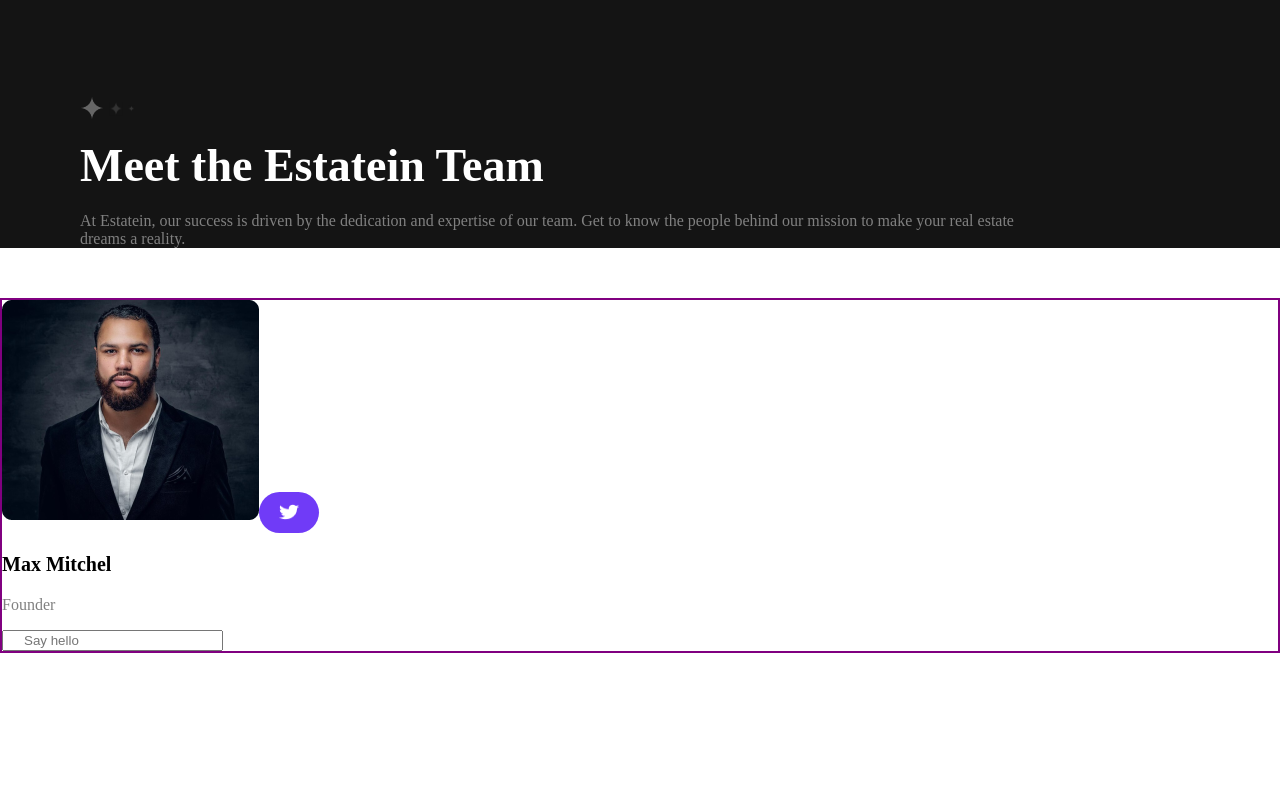
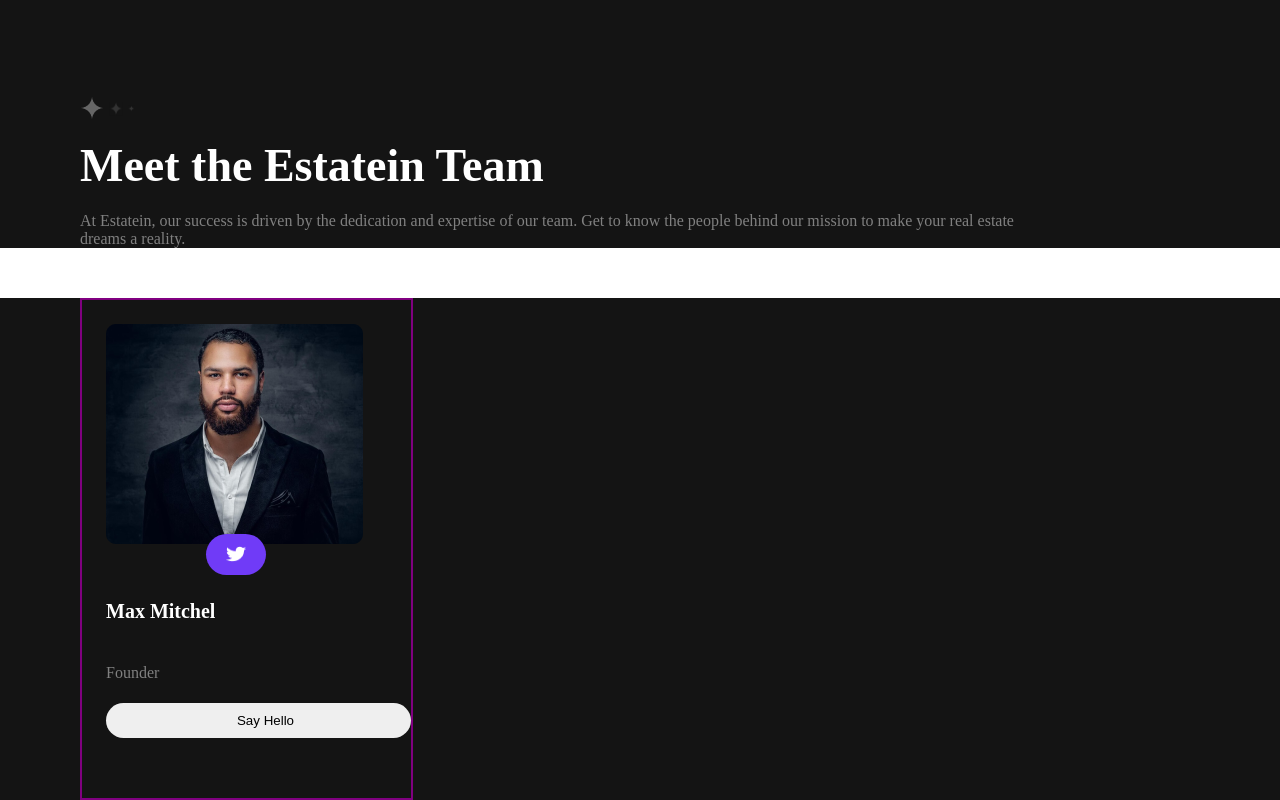
Before and after one commit to DeVTeJ10/Home-ly, a React (Vite) app: page /about-us in a window 1280 px wide. Shown: the part 2734-3534 px from the top of the page. Before the commit the page ends 3387 px from the top, so only its background shows below. Built offline with nearby package versions, Linux system fonts and the light colour scheme.

Commit message:
delegates profile creation

```diff
--- a/src/pages/aboutUs/aboutUs.css
+++ b/src/pages/aboutUs/aboutUs.css
@@ -204,19 +204,34 @@
     background-color: #703bf7;
     border-radius: 30px;
     border: 0px;
-
+    margin-left: 100px;
+    margin-top: -50px;
 }
 
 .contactss{
     padding-left: 20px;
-    padding-right: 20px;
+    padding-top: 10px;
+    padding-bottom: 10px;
+    border: 0px;
+    border-radius: 100px;
 }
 
 .delegates{
 
     border: 2px solid purple;
+    color: white;
+    padding-left: 24px;
+    padding-top: 24px;
+    padding-bottom: 24px;
+    display: flex;
+    flex-direction: column;
+    gap: 5px;
+    width: 305px;
+    height: 450px;
 }
 
-.tweeting{
-
+.sups{
+    padding-left: 80px;
+    padding-right: 80px;
+    background-color: #141414;
 }
--- a/src/pages/aboutUs/aboutUsPage.jsx
+++ b/src/pages/aboutUs/aboutUsPage.jsx
@@ -282,20 +282,28 @@
         </div>
       </div>
 
+      <div className="sups">
         <div className="delegates">
-        <img src="./src/images/Max.png" width={257} height={220} />
+          <div className="tweetpic">
+            <img
+              src="./src/images/Max.png"
+              width={257}
+              height={220}
+              className="max"
+            />
             <button className="tweets">
               {" "}
               <img
                 src="./src/images/tweet.png"
                 width={20}
                 height={16.25}
-            className="tweeting"
               />
             </button>
+          </div>
           <h3>Max Mitchel</h3>
           <p>Founder</p>
-        <input placeholder="Say hello" className="contactss"></input>
+          <button placeholder="Say Hello" className="contactss">Say Hello</button>
+        </div>
       </div>
     </div>
   );
```
Lines whose indentation alone changed are shown as unchanged.
